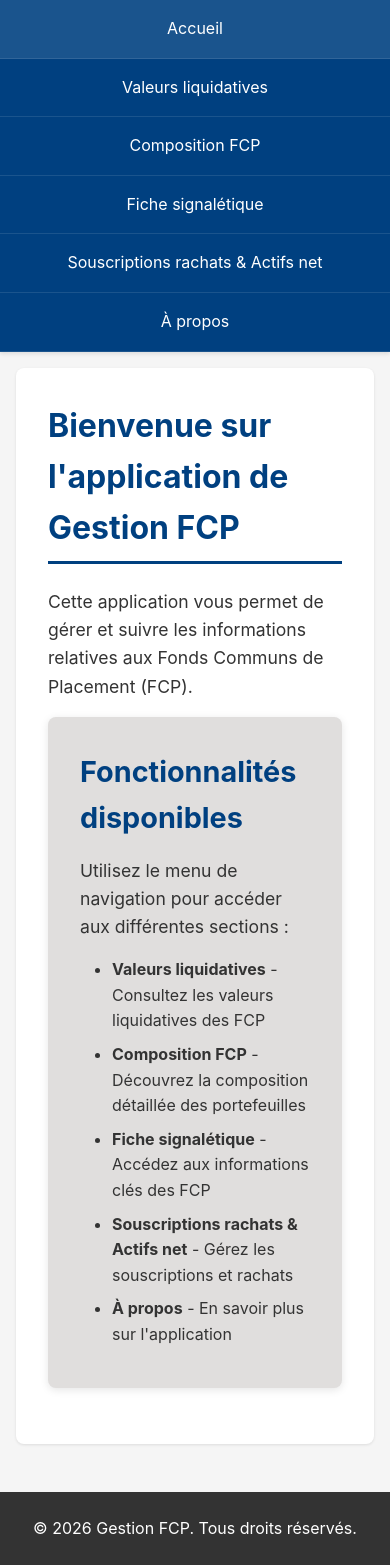
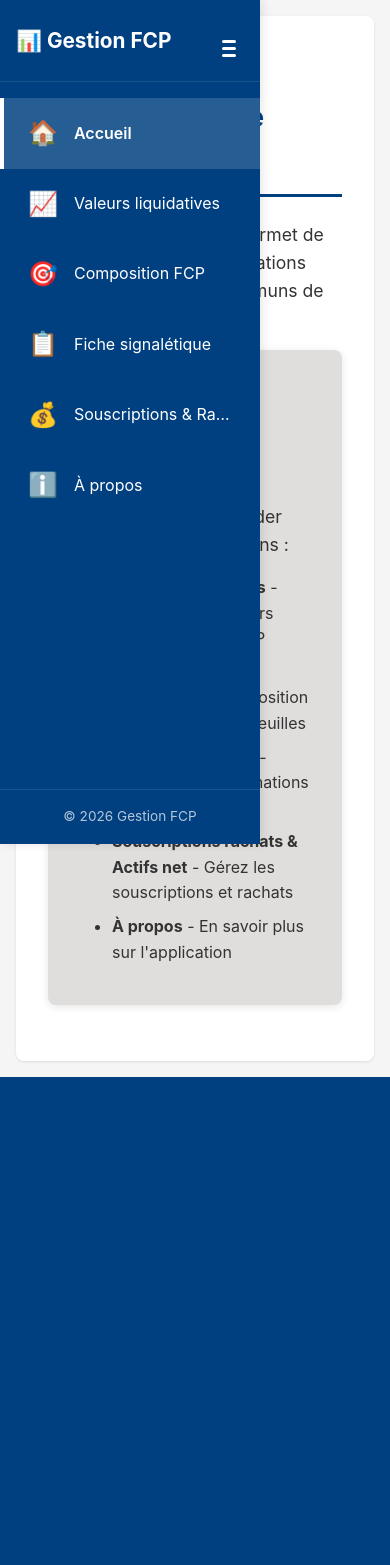
Before and after one commit to DylaneTrader/testappgestionFCP, a Django app: page / in a window 390 px wide. After the commit the page ends 1077 px from the top, so only its background shows below. Run offline with Django 5.2, Linux system fonts and the light colour scheme; data that the repository does not hold is empty.

Commit message:
navigation des pages crées en sidebar à gauche

```diff
--- a/fcp_app/static/fcp_app/css/style.css
+++ b/fcp_app/static/fcp_app/css/style.css
@@ -4,6 +4,8 @@
     --secondary-color: #333333;  /* Gris foncé — widgets, lignes, icônes */
     --third-color: #E0DEDD;      /* Gris clair — fonds de cartes, hover */
     --white: #ffffff;
+    --sidebar-width: 260px;
+    --sidebar-collapsed-width: 70px;
 }
 
 * {
@@ -17,46 +19,148 @@ body {
     line-height: 1.6;
     color: var(--secondary-color);
     background-color: #f5f5f5;
+    display: flex;
+    min-height: 100vh;
 }
 
-/* Navigation */
-nav {
+/* Sidebar Navigation */
+.sidebar {
+    position: fixed;
+    left: 0;
+    top: 0;
+    height: 100vh;
+    width: var(--sidebar-width);
     background-color: var(--primary-color);
-    padding: 0;
-    box-shadow: 0 2px 4px rgba(0,0,0,0.1);
+    color: var(--white);
+    display: flex;
+    flex-direction: column;
+    box-shadow: 2px 0 10px rgba(0, 0, 0, 0.1);
+    transition: all 0.3s ease;
+    z-index: 1000;
+    overflow-y: auto;
 }
 
-nav ul {
-    list-style: none;
+.sidebar-header {
+    padding: 1.5rem 1rem;
+    border-bottom: 1px solid rgba(255, 255, 255, 0.1);
     display: flex;
-    flex-wrap: wrap;
-    justify-content: center;
-    max-width: 1200px;
-    margin: 0 auto;
+    justify-content: space-between;
+    align-items: center;
 }
 
-nav li {
+.sidebar-header h2 {
+    color: var(--white);
+    font-size: 1.3rem;
+    margin: 0;
+    white-space: nowrap;
+    overflow: hidden;
+    text-overflow: ellipsis;
+}
+
+.sidebar-toggle {
+    display: none;
+    background: transparent;
+    border: none;
+    cursor: pointer;
+    padding: 0.5rem;
+    width: 30px;
+    height: 25px;
+    position: relative;
+}
+
+.sidebar-toggle span {
+    display: block;
+    width: 100%;
+    height: 3px;
+    background-color: var(--white);
+    margin: 4px 0;
+    transition: 0.3s;
+    border-radius: 2px;
+}
+
+.sidebar-nav {
+    flex: 1;
+    padding: 1rem 0;
+}
+
+.sidebar-nav ul {
+    list-style: none;
+}
+
+.sidebar-nav li {
     margin: 0;
 }
 
-nav a {
-    display: block;
+.sidebar-nav a {
+    display: flex;
+    align-items: center;
+    gap: 1rem;
     color: var(--white);
     text-decoration: none;
     padding: 1rem 1.5rem;
-    transition: background-color 0.3s ease;
+    transition: all 0.3s ease;
+    border-left: 4px solid transparent;
 }
 
-nav a:hover,
-nav a.active {
+.sidebar-nav a:hover {
     background-color: rgba(255, 255, 255, 0.1);
+    border-left-color: var(--white);
+}
+
+.sidebar-nav a.active {
+    background-color: rgba(255, 255, 255, 0.15);
+    border-left-color: var(--white);
+    font-weight: 600;
+}
+
+.sidebar-nav a .icon {
+    font-size: 1.5rem;
+    min-width: 1.5rem;
+    display: flex;
+    align-items: center;
+    justify-content: center;
+}
+
+.sidebar-nav a .text {
+    flex: 1;
+    white-space: nowrap;
+    overflow: hidden;
+    text-overflow: ellipsis;
+}
+
+.sidebar-footer {
+    padding: 1rem;
+    border-top: 1px solid rgba(255, 255, 255, 0.1);
+    text-align: center;
+    font-size: 0.85rem;
+    color: rgba(255, 255, 255, 0.7);
+}
+
+.sidebar-footer p {
+    margin: 0;
+}
+
+/* Main Content */
+.main-content {
+    margin-left: var(--sidebar-width);
+    flex: 1;
+    transition: margin-left 0.3s ease;
+    min-height: 100vh;
+    display: flex;
+    flex-direction: column;
+}
+
+.main-content.expanded {
+    margin-left: 0;
 }
 
 /* Container */
 .container {
-    max-width: 1200px;
-    margin: 2rem auto;
-    padding: 0 1rem;
+    max-width: 1400px;
+    width: 100%;
+    margin: 0 auto;
+    padding: 2rem;
+    flex: 1;
 }
 
 /* Header */
@@ -120,36 +224,66 @@ h2 {
     background-color: #003366;
 }
 
-/* Icons/widgets styling */
-.icon {
-    color: var(--secondary-color);
-}
-
-/* Footer */
-footer {
-    background-color: var(--secondary-color);
-    color: var(--white);
-    text-align: center;
-    padding: 1.5rem;
-    margin-top: 3rem;
-}
-
-/* Responsive */
+/* Responsive Design */
 @media (max-width: 768px) {
-    nav ul {
-        flex-direction: column;
+    .sidebar {
+        width: var(--sidebar-width);
+        transform: translateX(0);
     }
 
-    nav a {
-        text-align: center;
-        border-bottom: 1px solid rgba(255, 255, 255, 0.1);
+    .sidebar.collapsed {
+        transform: translateX(-100%);
+    }
+
+    .sidebar-toggle {
+        display: block;
+    }
+
+    .main-content {
+        margin-left: 0;
+    }
+
+    .container {
+        padding: 1rem;
     }
 
     h1 {
-        font-size: 2rem;
+        font-size: 1.8rem;
+    }
+
+    h2 {
+        font-size: 1.5rem;
+    }
+}
+
+@media (min-width: 769px) and (max-width: 1024px) {
+    .sidebar {
+        width: 220px;
+    }
+
+    .main-content {
+        margin-left: 220px;
     }
 
     .container {
-        margin: 1rem auto;
+        padding: 1.5rem;
     }
 }
+
+/* Scrollbar styling pour la sidebar */
+.sidebar::-webkit-scrollbar {
+    width: 6px;
+}
+
+.sidebar::-webkit-scrollbar-track {
+    background: rgba(0, 0, 0, 0.1);
+}
+
+.sidebar::-webkit-scrollbar-thumb {
+    background: rgba(255, 255, 255, 0.3);
+    border-radius: 3px;
+}
+
+.sidebar::-webkit-scrollbar-thumb:hover {
+    background: rgba(255, 255, 255, 0.5);
+}
--- a/fcp_app/templates/fcp_app/base.html
+++ b/fcp_app/templates/fcp_app/base.html
@@ -8,24 +8,89 @@
     <link rel="stylesheet" href="{% static 'fcp_app/css/style.css' %}">
 </head>
 <body>
-    <nav>
+    <!-- Sidebar Navigation -->
+    <aside class="sidebar" id="sidebar">
+        <div class="sidebar-header">
+            <h2>📊 Gestion FCP</h2>
+            <button class="sidebar-toggle" id="sidebarToggle" aria-label="Toggle sidebar">
+                <span></span>
+                <span></span>
+                <span></span>
+            </button>
+        </div>
+        <nav class="sidebar-nav">
             <ul>
-            <li><a href="{% url 'fcp_app:home' %}" {% if request.resolver_match.url_name == 'home' %}class="active"{% endif %}>Accueil</a></li>
-            <li><a href="{% url 'fcp_app:valeurs_liquidatives' %}" {% if request.resolver_match.url_name == 'valeurs_liquidatives' %}class="active"{% endif %}>Valeurs liquidatives</a></li>
-            <li><a href="{% url 'fcp_app:composition_fcp' %}" {% if request.resolver_match.url_name == 'composition_fcp' %}class="active"{% endif %}>Composition FCP</a></li>
-            <li><a href="{% url 'fcp_app:fiche_signaletique' %}" {% if request.resolver_match.url_name == 'fiche_signaletique' %}class="active"{% endif %}>Fiche signalétique</a></li>
-            <li><a href="{% url 'fcp_app:souscriptions_rachats' %}" {% if request.resolver_match.url_name == 'souscriptions_rachats' %}class="active"{% endif %}>Souscriptions rachats & Actifs net</a></li>
-            <li><a href="{% url 'fcp_app:about' %}" {% if request.resolver_match.url_name == 'about' %}class="active"{% endif %}>À propos</a></li>
+                <li>
+                    <a href="{% url 'fcp_app:home' %}" {% if request.resolver_match.url_name == 'home' %}class="active"{% endif %}>
+                        <span class="icon">🏠</span>
+                        <span class="text">Accueil</span>
+                    </a>
+                </li>
+                <li>
+                    <a href="{% url 'fcp_app:valeurs_liquidatives' %}" {% if request.resolver_match.url_name == 'valeurs_liquidatives' %}class="active"{% endif %}>
+                        <span class="icon">📈</span>
+                        <span class="text">Valeurs liquidatives</span>
+                    </a>
+                </li>
+                <li>
+                    <a href="{% url 'fcp_app:composition_fcp' %}" {% if request.resolver_match.url_name == 'composition_fcp' %}class="active"{% endif %}>
+                        <span class="icon">🎯</span>
+                        <span class="text">Composition FCP</span>
+                    </a>
+                </li>
+                <li>
+                    <a href="{% url 'fcp_app:fiche_signaletique' %}" {% if request.resolver_match.url_name == 'fiche_signaletique' %}class="active"{% endif %}>
+                        <span class="icon">📋</span>
+                        <span class="text">Fiche signalétique</span>
+                    </a>
+                </li>
+                <li>
+                    <a href="{% url 'fcp_app:souscriptions_rachats' %}" {% if request.resolver_match.url_name == 'souscriptions_rachats' %}class="active"{% endif %}>
+                        <span class="icon">💰</span>
+                        <span class="text">Souscriptions & Rachats</span>
+                    </a>
+                </li>
+                <li>
+                    <a href="{% url 'fcp_app:about' %}" {% if request.resolver_match.url_name == 'about' %}class="active"{% endif %}>
+                        <span class="icon">ℹ️</span>
+                        <span class="text">À propos</span>
+                    </a>
+                </li>
             </ul>
         </nav>
+        <div class="sidebar-footer">
+            <p>© 2026 Gestion FCP</p>
+        </div>
+    </aside>
 
+    <!-- Main Content -->
+    <div class="main-content">
         <div class="container">
             {% block content %}
             {% endblock %}
         </div>
+    </div>
 
-    <footer>
-        <p>&copy; 2026 Gestion FCP. Tous droits réservés.</p>
-    </footer>
+    <script>
+        // Toggle sidebar on mobile
+        const sidebar = document.getElementById('sidebar');
+        const sidebarToggle = document.getElementById('sidebarToggle');
+        const mainContent = document.querySelector('.main-content');
+
+        sidebarToggle.addEventListener('click', function() {
+            sidebar.classList.toggle('collapsed');
+            mainContent.classList.toggle('expanded');
+        });
+
+        // Close sidebar on mobile when clicking outside
+        document.addEventListener('click', function(event) {
+            if (window.innerWidth <= 768) {
+                if (!sidebar.contains(event.target) && !sidebarToggle.contains(event.target)) {
+                    sidebar.classList.add('collapsed');
+                    mainContent.classList.add('expanded');
+                }
+            }
+        });
+    </script>
 </body>
 </html>
```
Also changed, not shown: SIDEBAR_UPDATE.md (added, +194 -0 lines). Lines whose indentation alone changed are shown as unchanged.
